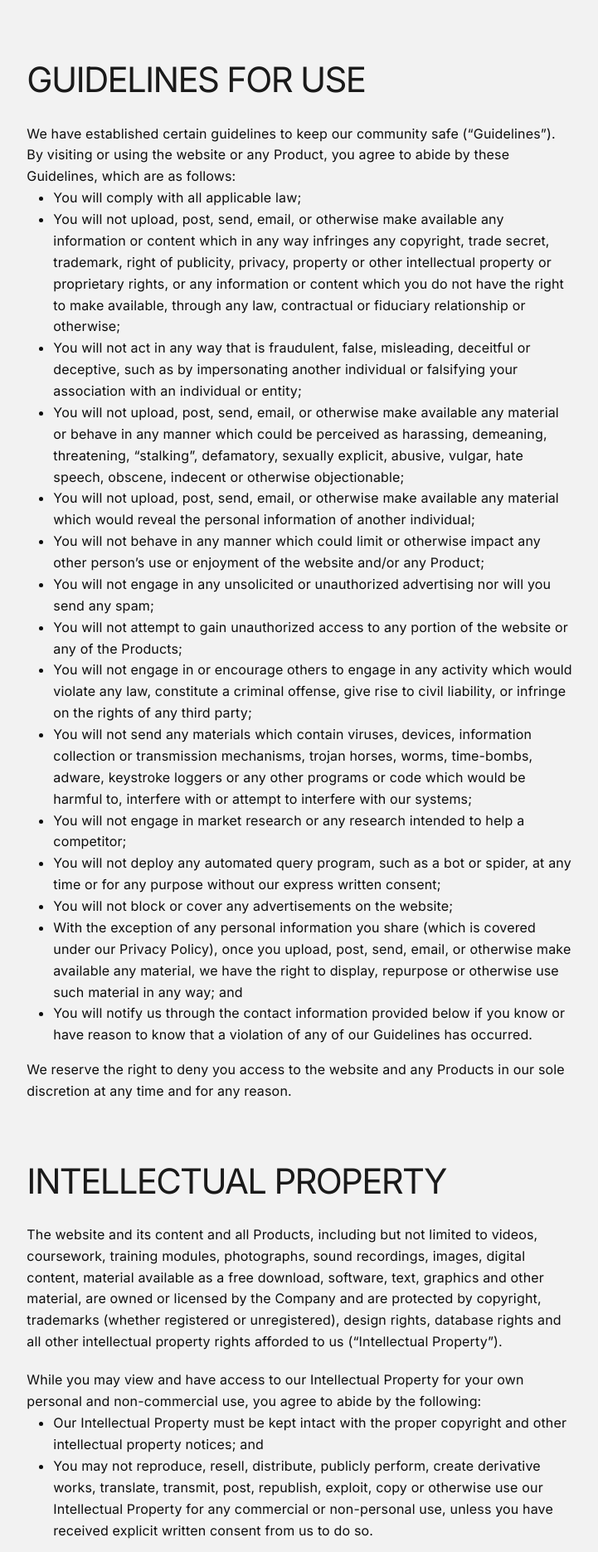
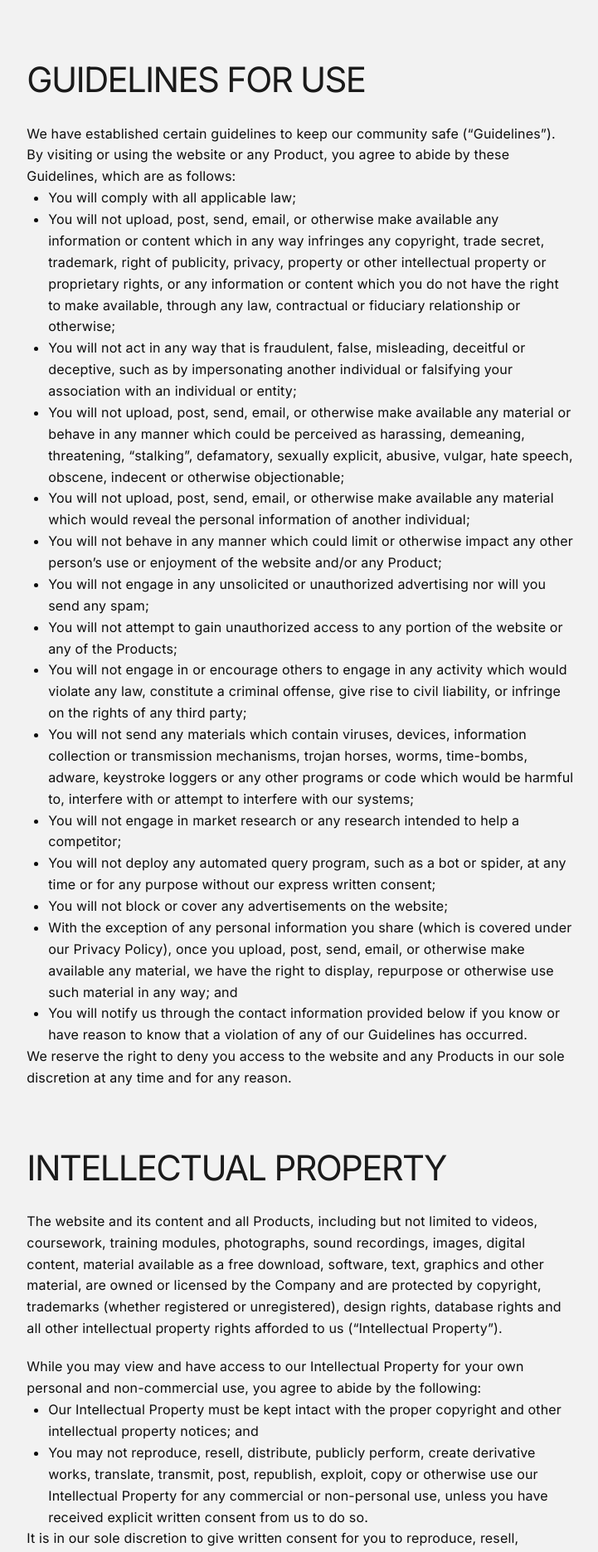
Before and after one commit to jingtianfeng/jtfeng-personal-1, a Jekyll site: the page built from terms.md, in a window 1280 px wide. Shown: the part 1293-3164 px from the top of the page at 83% size, without its empty margins (278-999 px from the left). Built offline with Jekyll 4.4.1, drawn with Linux system fonts in a browser that asks for light colours.

Commit message:
Update styles: add reset for ol, ul, dl

```diff
--- a/assets/css/styles.scss
+++ b/assets/css/styles.scss
@@ -312,6 +312,17 @@ blockquote {
   line-height: $blockquote-line-height;
 }
 
+ol,
+ul {
+  padding-left: map-get($spacers, 4);
+}
+
+ol,
+ul,
+dl {
+  margin: 0;
+}
+
 // =================================================================================
 // 3. REST OF BOOTSTRAP
 // ---------------------------------------------------------------------------------
```
